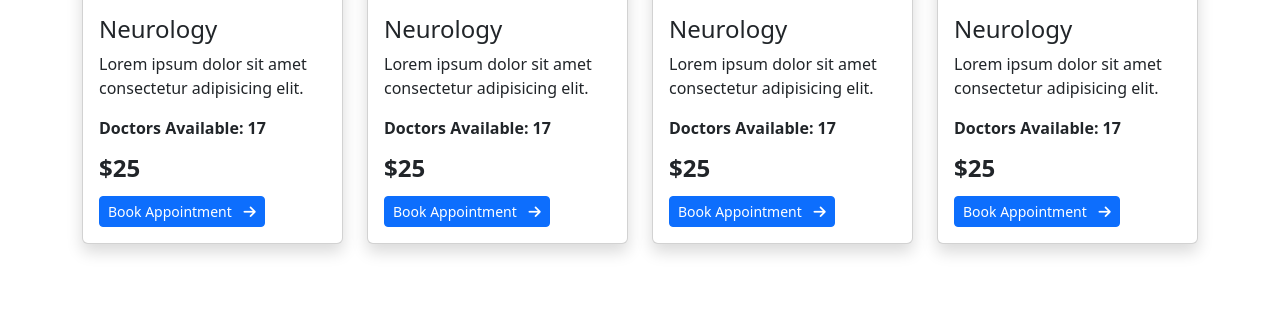
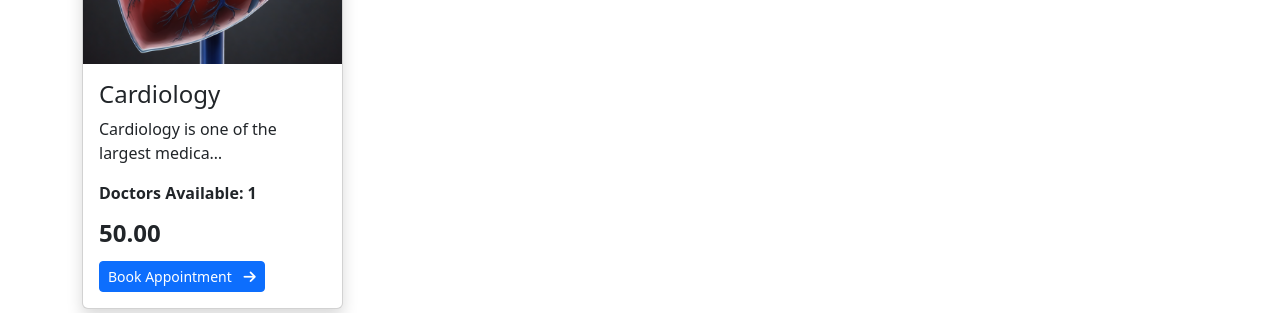
Before and after one commit to aydogdu-ali/healthy-web-project, a Django app: page / in a window 1280 px wide. Shown: the part 905-1218 px from the top of the page. Run offline with Django 5.2, Linux system fonts and the light colour scheme; data comes from the database, SQL or seed files in the repository; both versions use the stored data as it was after the commit.

Commit message:
did service_detail page

```diff
--- a/base/views.py
+++ b/base/views.py
@@ -1,9 +1,21 @@
 from django.shortcuts import render
+
+from base import models as base_models
 
 # Create your views here.
 def index(request):
-    return render(request, "base/index.html")
+    services = base_models.Service.objects.all()
+
+    context =  {
+        "services": services
+    }
+    return render(request, "base/index.html", context)
 
 
-def service_detail(request, servise_id):
-    return render(request, "base/service_detail.html")
+def service_detail(request, service_id):
+    service = base_models.Service.objects.get(id=service_id)
+
+    context =  {
+        "service": service
+    }
+    return render(request, "base/service_detail.html", {"service":service})
--- a/doctor/models.py
+++ b/doctor/models.py
@@ -17,7 +17,7 @@ class Doctor(models.Model):
     specialization = models.CharField(max_length=100, null=True, blank=True)
     qualifications = models.CharField(max_length=100, null=True, blank=True)
     years_of_experience = models.CharField(max_length=100, null=True, blank=True)
-    next_available_appointment_date = models.CharField(max_length=100, null=True, blank=True)
+    next_available_appointment_date = models.DateTimeField(default=timezone.now, null=True, blank=True)
 
     def __str__(self):
         return f" Dr. {self.full_name}"
--- a/templates/base/index.html
+++ b/templates/base/index.html
@@ -1,6 +1,4 @@
-{% extends 'partials/base.html' %}
-
-{% block content %}
+{% extends 'partials/base.html' %} {% block content %}
 
 <section class="container">
   <div class="row d-flex justify-content-center align-items-center">
@@ -10,9 +8,8 @@
         Here With <span class="text-primary">You.</span>
       </h1>
       <p class="fs-4 mt-4">
-            Every patient is different, every smile is unique, We prioritize
-            safety with health checks, contactless check-in, enhanced PPE, and
-            more.
+        Every patient is different, every smile is unique, We prioritize safety
+        with health checks, contactless check-in, enhanced PPE, and more.
       </p>
       <div class="d-flex align-items-center gap-2 mt-5">
         <button class="btn btn-primary btn-lg">
@@ -48,134 +45,38 @@
     </p>
   </div>
   <div class="row">
+    {% for service in services %}
+
     <div class="col-lg-3">
       <div class="card mb-4 shadow">
-            <a href="course-detail.html">
-              <img
-                src="https://themeperch.net/doctoraltheme/wp-content/uploads/2016/08/neurologist-2.jpg"
-                alt="course"
-                class="card-img-top"
-              />
+        <a href="{% url 'base:service_detail' service.id %}">
+          <img src="{{service.image.url}}" alt="course" class="card-img-top" />
         </a>
         <div class="card-body">
           <h4 class="mb-2 text-truncate-line-2">
             <a
-                  href="course-detail.html"
+              href="{% url 'base:service_detail' service.id %}"
               class="text-inherit text-dark text-decoration-none"
-                  >Neurology</a
+              >{{service.name}}</a
             >
           </h4>
-              <p>Lorem ipsum dolor sit amet consectetur adipisicing elit.</p>
+          <p>{{service.desciription|truncatechars:40}}</p>
           <div class="mt-2">
-                <span class="fw-semibold">Doctors Available: 17</span>
+            <span class="fw-semibold"
+              >Doctors Available: {{service.available_doctors.all.count}}</span
+            >
             <div class="lh-1 mt-3">
-                  <span class="text-dark fw-bold fs-4">$25</span>
+              <span class="text-dark fw-bold fs-4">{{service.cost}}</span>
             </div>
-                <a
-                  href="services-detail.html"
-                  class="btn btn-sm btn-primary mt-3"
+            <a href="{% url 'base:service_detail' service.id %}" class="btn btn-sm btn-primary mt-3"
               >Book Appointment <i class="fas fa-arrow-right ms-2"></i
             ></a>
           </div>
         </div>
       </div>
     </div>
-        <div class="col-lg-3">
-          <div class="card mb-4 shadow">
-            <a href="course-detail.html">
-              <img
-                src="https://themeperch.net/doctoraltheme/wp-content/uploads/2016/08/neurologist-2.jpg"
-                alt="course"
-                class="card-img-top"
-              />
-            </a>
-            <div class="card-body">
-              <h4 class="mb-2 text-truncate-line-2">
-                <a
-                  href="course-detail.html"
-                  class="text-inherit text-dark text-decoration-none"
-                  >Neurology</a
-                >
-              </h4>
-              <p>Lorem ipsum dolor sit amet consectetur adipisicing elit.</p>
-              <div class="mt-2">
-                <span class="fw-semibold">Doctors Available: 17</span>
-                <div class="lh-1 mt-3">
-                  <span class="text-dark fw-bold fs-4">$25</span>
-                </div>
-                <a
-                  href="services-detail.html"
-                  class="btn btn-sm btn-primary mt-3"
-                  >Book Appointment <i class="fas fa-arrow-right ms-2"></i
-                ></a>
-              </div>
-            </div>
-          </div>
-        </div>
-        <div class="col-lg-3">
-          <div class="card mb-4 shadow">
-            <a href="course-detail.html">
-              <img
-                src="https://themeperch.net/doctoraltheme/wp-content/uploads/2016/08/neurologist-2.jpg"
-                alt="course"
-                class="card-img-top"
-              />
-            </a>
-            <div class="card-body">
-              <h4 class="mb-2 text-truncate-line-2">
-                <a
-                  href="course-detail.html"
-                  class="text-inherit text-dark text-decoration-none"
-                  >Neurology</a
-                >
-              </h4>
-              <p>Lorem ipsum dolor sit amet consectetur adipisicing elit.</p>
-              <div class="mt-2">
-                <span class="fw-semibold">Doctors Available: 17</span>
-                <div class="lh-1 mt-3">
-                  <span class="text-dark fw-bold fs-4">$25</span>
-                </div>
-                <a
-                  href="services-detail.html"
-                  class="btn btn-sm btn-primary mt-3"
-                  >Book Appointment <i class="fas fa-arrow-right ms-2"></i
-                ></a>
-              </div>
-            </div>
-          </div>
-        </div>
-        <div class="col-lg-3">
-          <div class="card mb-4 shadow">
-            <a href="course-detail.html">
-              <img
-                src="https://themeperch.net/doctoraltheme/wp-content/uploads/2016/08/neurologist-2.jpg"
-                alt="course"
-                class="card-img-top"
-              />
-            </a>
-            <div class="card-body">
-              <h4 class="mb-2 text-truncate-line-2">
-                <a
-                  href="course-detail.html"
-                  class="text-inherit text-dark text-decoration-none"
-                  >Neurology</a
-                >
-              </h4>
-              <p>Lorem ipsum dolor sit amet consectetur adipisicing elit.</p>
-              <div class="mt-2">
-                <span class="fw-semibold">Doctors Available: 17</span>
-                <div class="lh-1 mt-3">
-                  <span class="text-dark fw-bold fs-4">$25</span>
-                </div>
-                <a
-                  href="services-detail.html"
-                  class="btn btn-sm btn-primary mt-3"
-                  >Book Appointment <i class="fas fa-arrow-right ms-2"></i
-                ></a>
-              </div>
-            </div>
-          </div>
-        </div>
+
+    {% endfor %}
   </div>
 </section>
 
@@ -186,8 +87,8 @@
       <p class="text-secondary">
         Lorem ipsum dolor sit amet consectetur adipisicing elit. Minus et
         voluptate omnis accusantium. Tenetur explicabo vero quo dolore.
-            Repudiandae itaque accusantium dolor ab. Blanditiis esse tempore ut
-            ad accusantium nihil?
+        Repudiandae itaque accusantium dolor ab. Blanditiis esse tempore ut ad
+        accusantium nihil?
       </p>
 
       <div class="d-flex align-items-center gap-2 mt-5">
```
Also changed, not shown: templates/base/service_detail.html (added, +89 -0 lines), db.sqlite3, doctor/migrations/0005_alter_doctor_next_available_appointment_date.py (added), media/images/1696964506000.png (added), media/images/avatar-8.jpg (added). Lines whose indentation alone changed are shown as unchanged.
